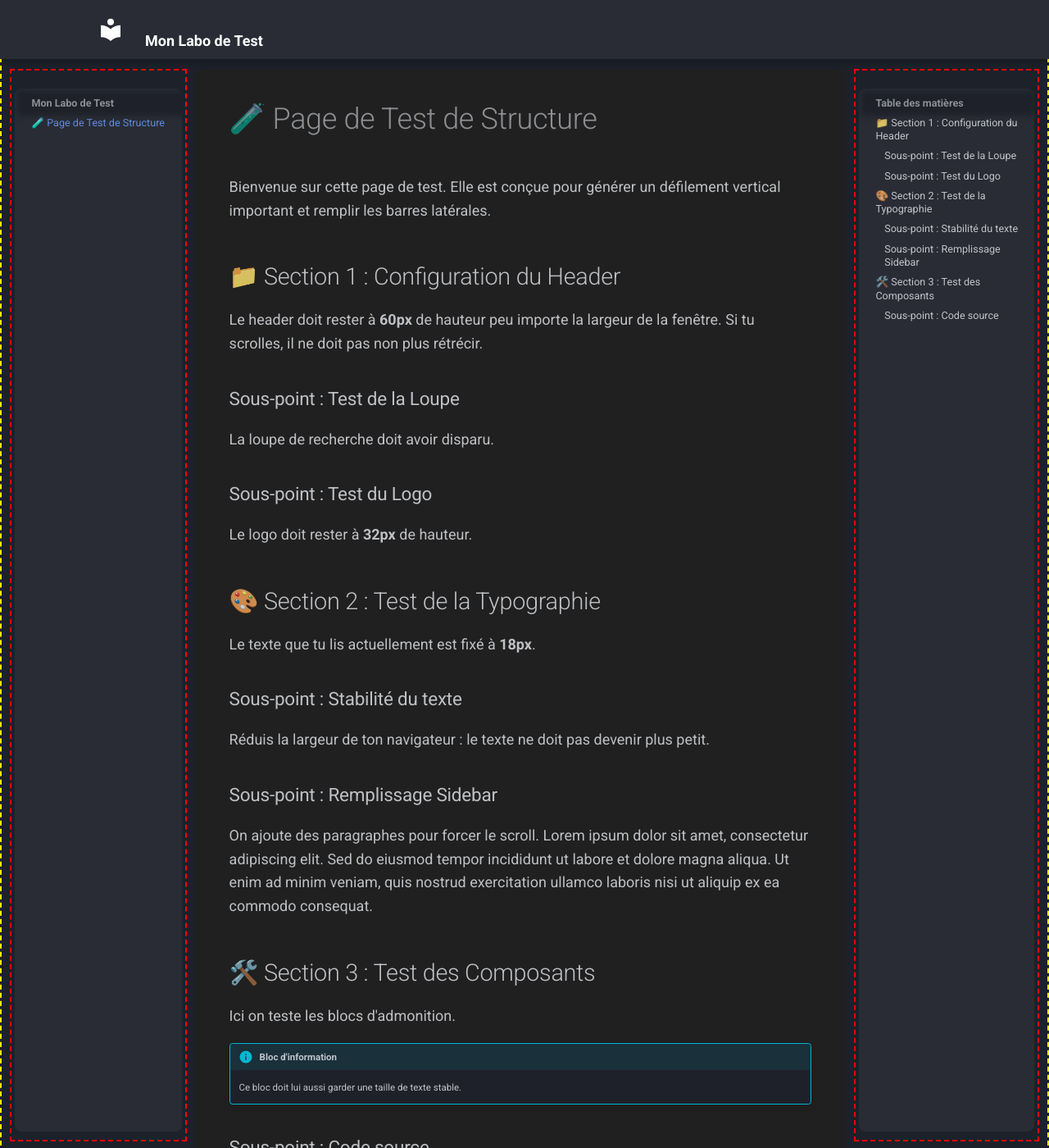
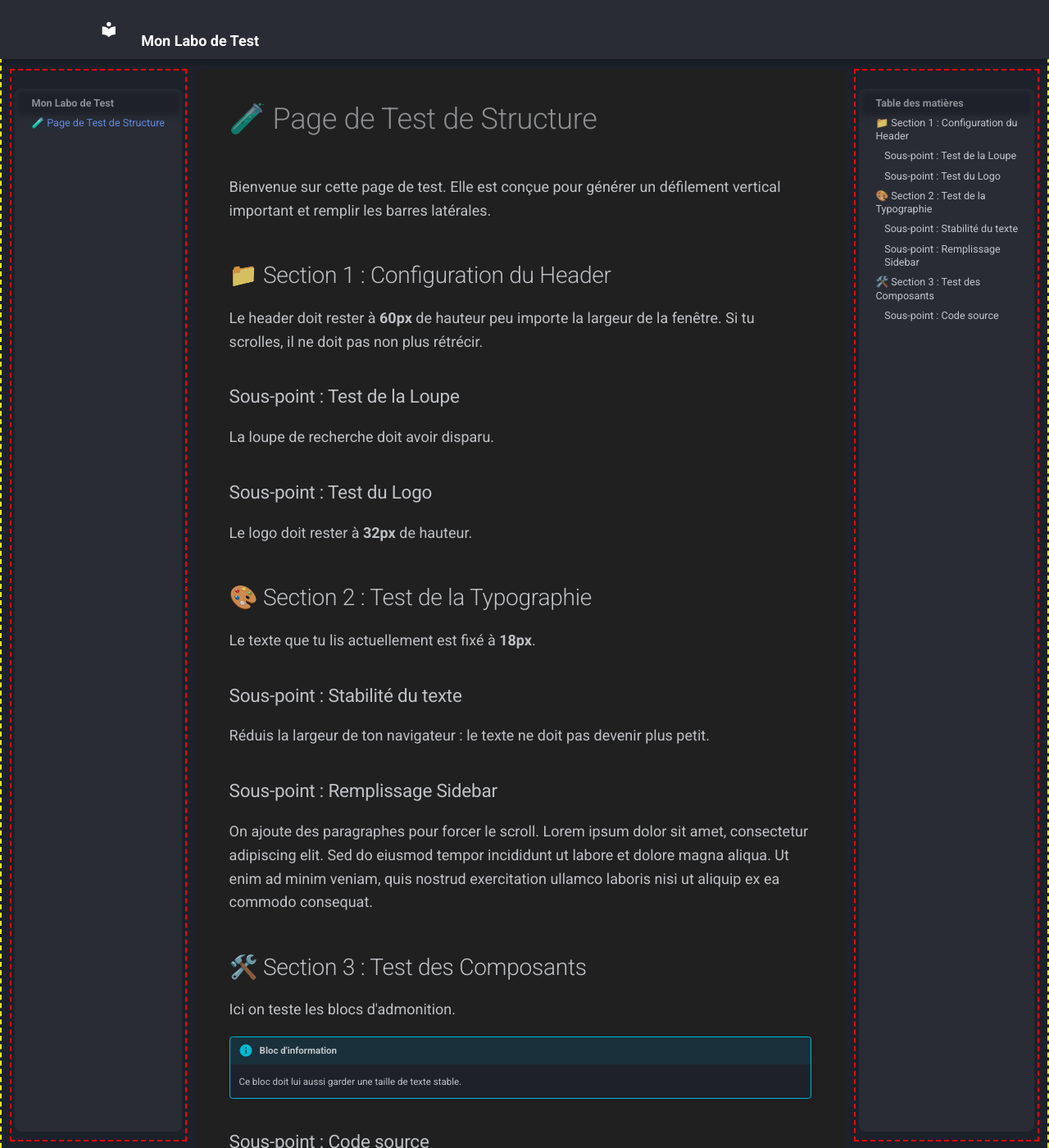
Before and after one commit to Lilevitchi/test-site, an MkDocs documentation site: the page built from docs/index.md, in a window 1280 px wide and 1400 px high. Shown: the whole window at 82% size. Built offline with MkDocs 1.6.1 and Material for MkDocs 9.7.7, drawn with Linux system fonts in a browser that asks for light colours.

Commit message:
Update extra.css

```diff
--- a/docs/stylesheets/extra.css
+++ b/docs/stylesheets/extra.css
@@ -1,11 +1,3 @@
-/* 0. VERROUILLAGE RACINE : Empêche tout le site de changer de taille */
-html {
-  font-size: 18px !important;
-  -webkit-text-size-adjust: none !important;
-  text-size-adjust: none !important;
-  background-color: var(--bg-page);
-}
-
 :root {
   /* Brand */
   --accent: #ff5722;
@@ -52,150 +44,114 @@
   --cursor-click: url('../assets/curseur-clic.png') 7 0, pointer;
 }
 
-/* 1. SUPPRESSION DE LA RECHERCHE */
-.md-search, .md-search__button, .md-header__search {
-  display: none !important;
+/* 0. VERROUILLAGE RACINE : Empêche tout le site de changer de taille */
+html {
+  font-size: 18px !important;
+  -webkit-text-size-adjust: none !important;
+  text-size-adjust: none !important;
+  background-color: var(--bg-page);
 }
 
-/* 1. FORCE L'AFFICHAGE DU NOM DU SITE UNIQUEMENT */
-/* On cache le titre de la page/section dans le header */
+/* 1. NETTOYAGE (Éléments à supprimer) */
+.md-search,
+.md-header__search,
 .md-header__topic:last-child {
-  display: none !important;
+  display: none;
 }
 
-/* On s'assure que le nom du site (premier topic) reste toujours visible */
-.md-header__topic:first-child {
-  display: block !important;
-  opacity: 1 !important;
-  visibility: visible !important;
-}
+[data-md-color-scheme] {
 
-/* 2. VERROUILLAGE DU HEADER */
+/* --- HEADER --- */
   .md-header {
-  height: var(--header-height) !important;
-  transform: translateY(0) !important;
-  position: fixed !important;
-  background-color: var(--bg-surface) !important;
-  z-index: 10;
+    height: var(--header-height);
+    position: fixed;
+    background-color: var(--bg-surface);
+    transform: translateY(0);
   }
 
   .md-header__inner {
-  height: var(--header-height) !important;
-  padding: 0 20px !important;
-  display: flex !important;
-  align-items: center !important;
+    height: var(--header-height);
+    display: flex;
+    align-items: center;
+    padding: 0 20px;
+  }
+
+  .md-header__topic:first-child {
+    display: block;
+    opacity: 1;
+    visibility: visible;
   }
 
   .md-header__title,
   .md-header__topic,
   .md-header__ellipsis {
-  font-size: var(--text-size-header) !important;
-  line-height: var(--header-height) !important;
-  white-space: nowrap !important;
+    font-size: var(--text-size-header);
+    line-height: var(--header-height);
   }
 
-/* 3. VERROUILLAGE DU LOGO ET BOUTONS */
-.md-logo img, .md-logo svg {
-  height: 32px !important;
-  width: auto !important;
-}
-
-.md-header__button {
-  font-size: 24px !important;
-  padding: 8px !important;
-  margin: 0 !important;
-}
-
-/* 3. STRUCTURE PRINCIPALE (Le conteneur de page) */
+/* --- MAIN STRUCTURE --- */
   .md-main {
-  padding-top: var(--header-height) !important;
+    padding-top: var(--header-height);
     background-color: var(--bg-page);
   }
 
   .md-main__inner {
-  margin-top: var(--sidebar-gap) !important;
-  margin-bottom: var(--sidebar-gap) !important;
-  max-width: 100% !important; /* Utilise toute la largeur */
+    margin: var(--sidebar-gap) 0;
+    max-width: 100%;
     display: flex;
   }
 
-/* 4. LE CONTENU CENTRAL (L'article) */
+/* --- CONTENT CARD --- */
   .md-content {
-  background: var(--bg-card) !important;
+    background: var(--bg-card);
     border-radius: var(--radius-md);
-  padding: 20px !important;
-  margin: 0 var(--sidebar-gap) !important;
-  flex: 1; /* Prend l'espace restant */
+    margin: 0 var(--sidebar-gap);
+    padding: 20px;
+    flex: 1;
     min-width: 0;
   }
 
-/* 4. VERROUILLAGE DU CONTENU CENTRAL (Le texte des articles) */
   .md-typeset {
-  font-size: var(--text-size-content) !important;
+    font-size: var(--text-size-content);
   }
 
-/* On force aussi les titres pour qu'ils ne bougent pas */
-.md-typeset h1 { font-size: 2em !important; }
-.md-typeset h2 { font-size: 1.6em !important; }
-
-/* 5. VERROUILLAGE DU FOOTER */
-.md-footer {
-  height: var(--footer-height) !important;
-}
-
-.md-footer-meta,
-.md-footer-meta__inner,
-.md-footer__link,
-.md-footer__title,
-.md-footer__direction {
-  font-size: var(--text-size-footer) !important;
-  line-height: 1.5 !important;
-  padding: 0 !important;
-  margin: 0 !important;
-}
-
-/* 5. LES SIDEBARS (Blocs flottants) */
+/* --- SIDEBARS --- */
   .md-sidebar {
-  /* Positionnement vertical par rapport au header et au gap */
-  top: calc(var(--header-height) + var(--sidebar-gap)) !important;
-  height: calc(100vh - var(--header-height) - var(--sidebar-gap) - var(--sidebar-footer-offset)) !important;
-  position: sticky !important;
+    top: calc(var(--header-height) + var(--sidebar-gap));
+    height: calc(100vh - var(--header-height) - var(--sidebar-gap) - var(--sidebar-footer-offset));
+    position: sticky;
     transition: height var(--transition);
   }
 
-/* On applique le style visuel au contenu interne de la sidebar */
   .md-sidebar__inner {
-  background-color: var(--bg-surface) !important;
-  border-radius: var(--radius-md) !important;
+    background-color: var(--bg-surface);
+    border-radius: var(--radius-md);
     padding: 10px;
-  margin: 0;
     height: 100%;
   }
 
-/* Sidebar gauche */
   .md-sidebar--primary {
-  margin-left: var(--sidebar-gap) !important;
-  width: var(--sidebar-width-primary) !important;
+    margin-left: var(--sidebar-gap);
+    width: var(--sidebar-width-primary);
   }
 
-/* Sidebar droite */
   .md-sidebar--secondary {
-  margin-right: var(--sidebar-gap) !important;
-  width: var(--sidebar-width-secondary) !important;
+    margin-right: var(--sidebar-gap);
+    width: var(--sidebar-width-secondary);
   }
 
-/* 6. FOOTER */
+/* --- FOOTER --- */
   .md-footer {
-  height: var(--footer-height) !important;
-  background-color: var(--bg-surface) !important;
-  z-index: 5;
+    height: var(--footer-height);
+    background-color: var(--bg-surface);
   }
 
-.md-footer-meta, .md-footer-meta__inner, .md-footer__link, .md-footer__title {
-  font-size: var(--text-size-footer) !important;
-  line-height: var(--footer-height) !important;
-  padding: 0 !important;
-  margin: 0 !important;
+  .md-footer-meta__inner,
+  .md-footer__link,
+  .md-footer__title {
+    font-size: var(--text-size-footer);
+    line-height: var(--footer-height);
+  }
 }
 
 /* Masquer les bordures de debug si nécessaire, ou les garder : */
```
Lines whose indentation alone changed are shown as unchanged.
